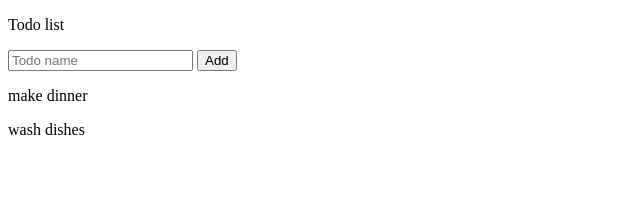
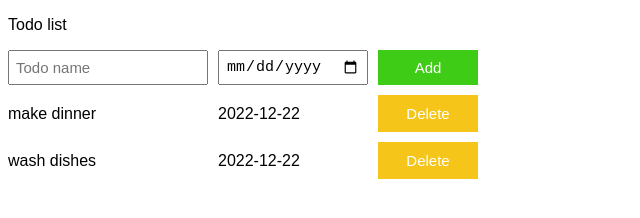
Before and after one commit to Atuljainnn/To-do-list, a plain HTML site: page index.html in a window 1280 px wide. Shown: the whole page, without its empty margins (0-640 px from the left). Drawn offline with Linux system fonts and the light colour scheme.

Commit message:
Add CSS and JS

```diff
--- a/index.html
+++ b/index.html
@@ -1,44 +1,24 @@
 <!DOCTYPE html>
 <html lang="en">
- <head>
+<head>
   <meta charset="UTF-8">
   <meta name="viewport" content="width=device-width, initial-scale=1.0">
-  <title>To-do-list</title>
- </head>
-  <body>
-    <p>Todo list</p>
-    <input placeholder="Todo name" class="js-input">
-    <button onclick="
-      addTodo();
-    ">Add
-    </button>
-    <div class="js-todo-list"></div>
-    <script>
-      const todoList=['make dinner', 'wash dishes'];
-      renderTodoList();
-      function renderTodoList(){
-        let todoListHtml='';
+  <title>Todo list</title>
+  <link rel="stylesheet"  href="styles.css">
+</head>
+<body>
+  <p>Todo list</p>
+  <div class="todo-input-grid">
+    <input placeholder="Todo name" class="js-name-input name-input">
+    <input type="date" class="js-due-date-input due-date-input">
+    <button  class="add-input-button" onclick="
 
-        for(let i=0;i<todoList.length;i++){
-          const todo=todoList[i];
-          const html=`<p>${todo}<p>`
-          todoListHtml+=html;
+     addTodo();
 
-        }
-        console.log(todoListHtml);
-        document.querySelector('.js-todo-list').innerHTML=todoListHtml;
-        }
+     ">Add</button>
+  </div>
 
-
-      function addTodo(){
-
-      const inputElement= document.querySelector('.js-input');
-      const name= inputElement.value;
-      todoList.push(name);
-      console.log(todoList);
-      inputElement.value='';
-      renderTodoList();
-      }
-    </script>
-  </body>
+  <div class="js-todo-list todo-grid"></div>
+  <script src="scripts.js"></script>
+</body>
 </html>
--- /dev/null
+++ b/scripts.js
@@ -0,0 +1,48 @@
+const todoList=[{
+name:'make dinner',
+dueDate:'2022-12-22'},{
+name: 'wash dishes',
+dueDate:'2022-12-22'
+}];
+
+renderTodoList();
+ function renderTodoList(){
+  let todoListHtml='';
+
+  for(let i=0;i<todoList.length;i++){
+    const todoObject=todoList[i];
+    //const name = todoObject.name; ,const dueDate = todoObject.dueDate;
+    const {name,dueDate}=todoObject;
+    const html=`
+    <div> ${name}</div>
+    <div> ${dueDate}</div>
+    <button class="delete-todo-button" onclick="
+      todoList.splice(${i},1);
+      renderTodoList();
+      "  >Delete</button>
+    `;
+      todoListHtml+=html;
+
+}
+
+document.querySelector('.js-todo-list').innerHTML=todoListHtml;
+ }
+
+
+function addTodo(){
+
+ const inputElement= document.querySelector('.js-name-input');
+ const name= inputElement.value;
+
+ const dateInputElement= document.querySelector('.js-due-date-input');
+
+ const dueDate= dateInputElement.value;
+
+ todoList.push({
+ // name:name,
+  //dueDate:dueDate
+  name,dueDate});
+
+ inputElement.value='';
+ renderTodoList();
+}
--- /dev/null
+++ b/styles.css
@@ -0,0 +1,36 @@
+body{
+  font-family: arial;
+}
+.todo-grid, .todo-input-grid{
+  display:grid;
+  grid-template-columns: 200px 150px 100px;
+  column-gap:10px;
+  row-gap:10px;
+  align-items:center;
+
+}
+.todo-input-grid{
+  margin-bottom: 10px;
+  align-items: stretch;
+}
+
+
+.name-input,.due-date-input{
+ font-size:15px;
+ padding:6px;
+}
+.add-input-button{
+  background-color: rgb(62, 204, 23);
+  color:white;
+  border:none;
+  font-size:15px;
+  cursor:pointer;
+}
+.delete-todo-button{
+  background-color:rgb(245, 197, 25);
+  color:white;
+  border:none;
+  font-size:15px;
+  cursor:pointer;
+  padding-top:10px;
+  padding-bottom:10px;
```
